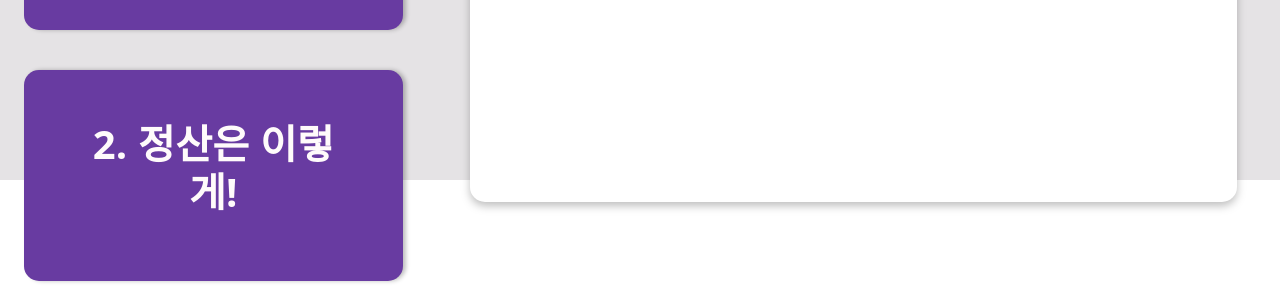
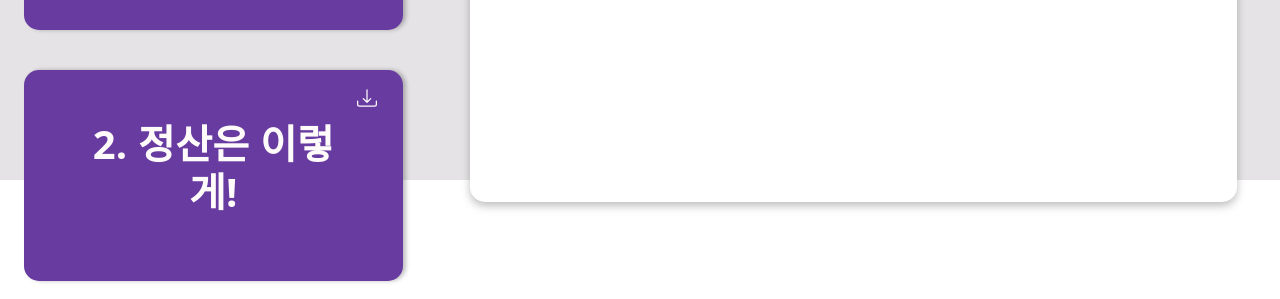
Before and after one commit to jaeyeong815/dutchpay, a React (Create React App) app: page /expenses in a window 1280 px wide. Shown: the part 620-919 px from the top of the page. Built offline with nearby package versions, Linux system fonts and the light colour scheme.

Commit message:
feat: 정산결과 png 파일로 내보내기 기능 추가

```diff
--- a/src/components/SettlementSummary.jsx
+++ b/src/components/SettlementSummary.jsx
@@ -1,8 +1,12 @@
 import { useRecoilValue } from 'recoil';
 import styled from 'styled-components';
+import * as htmlToImage from 'html-to-image';
+
 import { expensesState } from '../state/expenses';
 import { groupMembersState } from '../state/groupMembers';
 import { amountFormatting } from '../amountFormatting';
+
+import * as Icon from 'react-bootstrap-icons';
 
 const calculateMinimumTransaction = (expenses, members, amountPerPerson) => {
   const minimumTransactions = [];
@@ -67,13 +71,27 @@ export const SettlementSummary = () => {
   const groupMembersCount = members.length;
   const splitAmount = totalExpenseAmount / groupMembersCount;
 
+  const exportToPng = (e) => {
+    htmlToImage
+      .toPng(e.currentTarget.parentNode)
+      .then((dataUrl) => {
+        let img = new Image();
+        img.src = dataUrl;
+        document.body.appendChild(img);
+      })
+      .catch((err) => console.log(err));
+  };
+
   const minimumTransactions = calculateMinimumTransaction(expenses, members, splitAmount);
   return (
-    <StyledWrapper>
+    <StyledWrapper className='position-relative'>
+      <SytledExportBtn onClick={exportToPng}>
+        <Icon.Download size={20} />
+      </SytledExportBtn>
       <StyledTitle>2. 정산은 이렇게!</StyledTitle>
       {totalExpenseAmount > 0 && groupMembersCount > 0 && (
         <>
-          <StyledSummary>
+          <StyledSummary color='royalblue' size={96}>
             <span>
               {groupMembersCount} 명이 총 {amountFormatting(totalExpenseAmount)} 원 지출
             </span>
@@ -113,6 +131,15 @@ const StyledTitle = styled.h3`
   margin-bottom: 15px;
 `;
 
+const SytledExportBtn = styled.button`
+  position: absolute;
+  top: 0.625rem;
+  right: 1.25rem;
+  background-color: transparent;
+  color: #fffbfb;
+  border: none;
+`;
+
 const StyledUl = styled.ul`
   font-weight: 500;
   margin-top: 31px;
```
